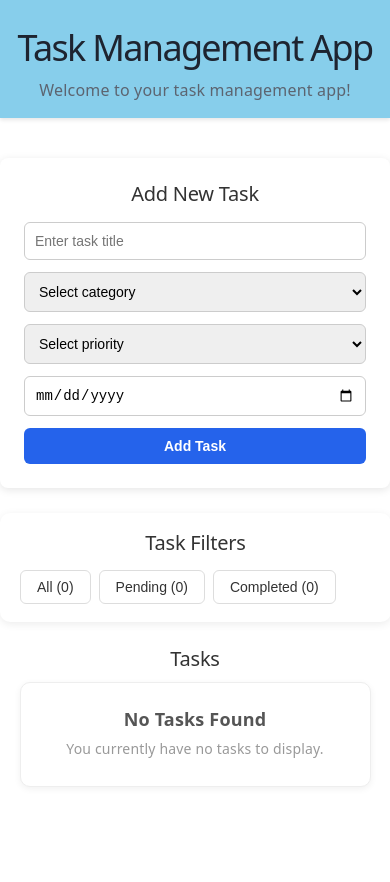
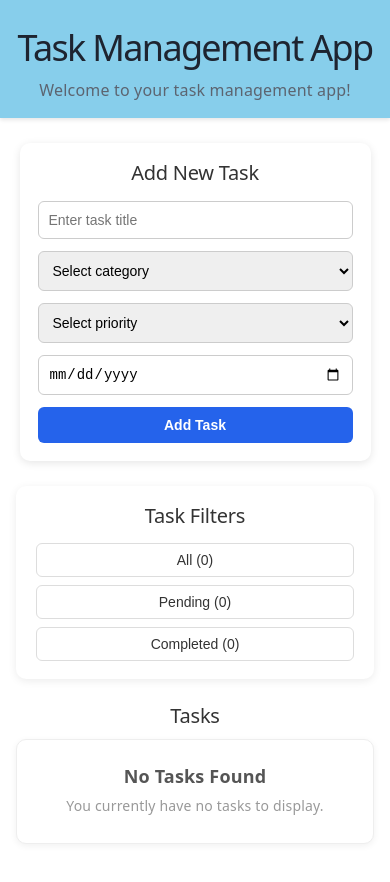
Before and after one commit to MalikYasir-coder/Lumovy-Technology-Solution-Work, a React (Vite) app in the folder React/Task App/: page / in a window 390 px wide. Before the commit the page ends 844 px from the top, so only its background shows below. Built offline with nearby package versions, Linux system fonts and the light colour scheme.

Commit message:
using UseEffect Hook

```diff
--- a/React/Task App/src/App.jsx
+++ b/React/Task App/src/App.jsx
@@ -1,15 +1,126 @@
+import { useState,useEffect} from 'react';
 import Header from './components/header';
 import NewTask from './components/NewTask';
+
 import './components/NewTask.css';
+import './components/header.css';
 
-import './components/header.css';
 function App() {
+
+  // Saare tasks
+  const [task, setTask] = useState([]);
+
+useEffect(() => {
+  const savedTasks = localStorage.getItem("tasks");
+
+  if (savedTasks) {
+    setTask(JSON.parse(savedTasks));
+  }
+}, []);
+
+useEffect(() => {
+  if (task.length > 0) {
+    localStorage.setItem("tasks", JSON.stringify(task));
+  }
+}, [task]);
+
+
+
+  // Add task form ki values
+  const [title, setTitle] = useState("");
+  const [category, setCategory] = useState("");
+  const [priority, setPriority] = useState("");
+  const [date, setDate] = useState("");
+
+  // Update ke liye
+  const [editingId, setEditingId] = useState(null);
+  const [editTitle, setEditTitle] = useState("");
+
+
+  // ADD TASK
+  const addTask = () => {
+
+    if (!title || !category || !priority || !date) {
+      alert("Please fill all the fields");
+      return;
+    }
+
+    const newTask = {
+      id: Date.now(),
+      title: title,
+      category: category,
+      priority: priority,
+      date: date,
+      status: "pending",
+    };
+
+    setTask([...task, newTask]);
+
+    // Form clear
+    setTitle("");
+    setCategory("");
+    setPriority("");
+    setDate("");
+  };
+
+
+  // UPDATE TASK
+  const updateTask = (id, attribute, newValue) => {
+
+    setTask(
+      task.map((item) =>
+        item.id === id
+          ? {
+              ...item,
+              [attribute]: newValue
+            }
+          : item
+      )
+    );
+
+  };
+const deleteTask = (id) => {
+  setTask(
+    task.filter((item) => item.id !== id)
+  );
+};
+
+
+
   return (
     <div>
+
       <Header />
 
-      <NewTask />
+      <NewTask
+        title={title}
+        setTitle={setTitle}
+
+        category={category}
+        setCategory={setCategory}
+
+        priority={priority}
+        setPriority={setPriority}
+
+        date={date}
+        setDate={setDate}
+
+        addTask={addTask}
+
+        tasks={task}
+
+        updateTask={updateTask}
+
+        editingId={editingId}
+        setEditingId={setEditingId}
+
+        editTitle={editTitle}
+        setEditTitle={setEditTitle}
+        deleteTask = {deleteTask}
+      />
+
     </div>
-  )
+  );
 }
-export default App;
+
+export default App
--- a/React/Task App/src/components/NewTask.css
+++ b/React/Task App/src/components/NewTask.css
@@ -1,10 +1,10 @@
-
 .app-container {
   font-family: Arial, sans-serif;
   background-color: #f0f2f5;
   min-height: 100vh;
 }
 
+/* Header */
 .app-header {
   background-color: #2563eb;
   color: white;
@@ -23,13 +23,17 @@
   opacity: 0.9;
 }
 
+
+/* Add Task Form */
 .task-form-card {
   background: white;
+  width: 90%;
   max-width: 500px;
   margin: 40px auto 0;
   padding: 24px;
-  border-radius: 8px;
+  border-radius: 10px;
   box-shadow: 0 2px 8px rgba(0, 0, 0, 0.1);
+  box-sizing: border-box;
 }
 
 .task-form-card h2 {
@@ -38,6 +42,8 @@
   color: #333;
 }
 
+
+/* Inputs */
 .form-input {
   width: 100%;
   padding: 10px;
@@ -46,7 +52,16 @@
   border-radius: 6px;
   font-size: 14px;
   box-sizing: border-box;
+  outline: none;
 }
+
+.form-input:focus {
+  border-color: #2563eb;
+  box-shadow: 0 0 0 2px rgba(37, 99, 235, 0.1);
+}
+
+
+/* Add Task Button */
 .submit-button {
   width: 100%;
   padding: 10px;
@@ -67,6 +82,8 @@
 .submit-button:active {
   background-color: #1e40af;
 }
+
+
 /* Task Filters */
 .filter-container {
   width: 90%;
@@ -76,6 +93,7 @@
   background: #ffffff;
   border-radius: 10px;
   box-shadow: 0 2px 8px rgba(0, 0, 0, 0.08);
+  box-sizing: border-box;
 }
 
 .filter-container h2 {
@@ -87,6 +105,7 @@
 .filter-buttons {
   display: flex;
   gap: 8px;
+  flex-wrap: wrap;
 }
 
 .filter-buttons button {
@@ -97,6 +116,7 @@
   color: #333;
   cursor: pointer;
   font-size: 14px;
+  transition: 0.2s ease;
 }
 
 .filter-buttons button:hover {
@@ -110,6 +130,7 @@
   width: 90%;
   max-width: 900px;
   margin: 0 auto;
+  padding-bottom: 40px;
 }
 
 .tasks-container h2 {
@@ -119,7 +140,7 @@
 }
 
 
-/* No Tasks Found */
+/* No Tasks */
 .no-tasks {
   background: #fff;
   padding: 25px 20px;
@@ -140,3 +161,132 @@
   font-size: 14px;
   color: #999;
 }
+
+
+/* Task Card */
+.task-list {
+  display: flex;
+  flex-direction: column;
+  gap: 15px;
+}
+
+.task-card {
+  background: white;
+  padding: 20px;
+  border-radius: 10px;
+  border: 1px solid #eee;
+  box-shadow: 0 2px 7px rgba(0, 0, 0, 0.06);
+}
+
+.task-card h3 {
+  margin: 0 0 12px;
+  color: #333;
+  font-size: 18px;
+}
+
+.task-card p {
+  margin: 6px 0;
+  color: #555;
+  font-size: 14px;
+}
+
+
+/* Update Button */
+.Update-button {
+  width: 100%;
+  padding: 10px;
+  margin-top: 12px;
+  background-color: #2563eb;
+  color: white;
+  border: none;
+  border-radius: 6px;
+  font-size: 14px;
+  font-weight: 600;
+  cursor: pointer;
+  transition: background-color 0.2s ease;
+}
+
+.Update-button:hover {
+  background-color: #1d4ed8;
+}
+
+.Update-button:active {
+  background-color: #1e40af;
+}
+
+
+/* Edit Box */
+.edit-box {
+  margin-top: 12px;
+}
+
+
+/* Save Button */
+.Save-button {
+  width: 100%;
+  padding: 10px;
+  margin-top: 4px;
+  background-color: #16a34a;
+  color: white;
+  border: none;
+  border-radius: 6px;
+  font-size: 14px;
+  font-weight: 600;
+  cursor: pointer;
+  transition: background-color 0.2s ease;
+}
+
+.Save-button:hover {
+  background-color: #15803d;
+}
+
+.Save-button:active {
+  background-color: #166534;
+}
+
+
+/* Mobile */
+@media (max-width: 600px) {
+
+  .app-header {
+    padding: 30px 15px;
+  }
+
+  .app-header h1 {
+    font-size: 24px;
+  }
+
+  .task-form-card {
+    margin-top: 25px;
+    padding: 18px;
+  }
+
+  .filter-container,
+  .tasks-container {
+    width: 92%;
+  }
+
+  .filter-buttons {
+    flex-direction: column;
+  }
+
+  .filter-buttons button {
+    width: 100%;
+  }
+}
+.Delete-button {
+  width: 100%;
+  padding: 10px;
+  margin-top: 8px;
+  background-color: #dc2626;
+  color: white;
+  border: none;
+  border-radius: 6px;
+  font-size: 14px;
+  font-weight: 600;
+  cursor: pointer;
+}
+
+.Delete-button:hover {
+  background-color: #b91c1c;
+}
--- a/React/Task App/src/components/NewTask.jsx
+++ b/React/Task App/src/components/NewTask.jsx
@@ -1,7 +1,25 @@
-function NewTask() {
+function NewTask({
+  title,
+  setTitle,
+  category,
+  setCategory,
+  priority,
+  setPriority,
+  date,
+  setDate,
+  addTask,
+  tasks,
+  updateTask,
+  editingId,
+  setEditingId,
+  editTitle,
+  setEditTitle,
+  deleteTask
+}) {
   return (
     <div className="task-container">
 
+      {/* ================= ADD NEW TASK ================= */}
       <div className="task-form-card">
         <h2>Add New Task</h2>
 
@@ -9,17 +27,33 @@ function NewTask() {
           type="text"
           placeholder="Enter task title"
           className="form-input"
+          value={title}
+          onChange={(e) => setTitle(e.target.value)}
         />
 
-        <select className="form-input" defaultValue="">
-          <option value="" disabled>Select category</option>
+        <select
+          className="form-input"
+          value={category}
+          onChange={(e) => setCategory(e.target.value)}
+        >
+          <option value="" disabled>
+            Select category
+          </option>
+
           <option value="work">Work</option>
           <option value="personal">Personal</option>
           <option value="study">Study</option>
         </select>
 
-        <select className="form-input" defaultValue="">
-          <option value="" disabled>Select priority</option>
+        <select
+          className="form-input"
+          value={priority}
+          onChange={(e) => setPriority(e.target.value)}
+        >
+          <option value="" disabled>
+            Select priority
+          </option>
+
           <option value="low">Low</option>
           <option value="medium">Medium</option>
           <option value="high">High</option>
@@ -28,32 +62,243 @@ function NewTask() {
         <input
           type="date"
           className="form-input"
+          value={date}
+          onChange={(e) => setDate(e.target.value)}
         />
 
-        <button className="submit-button">Add Task</button>
+        <button
+          className="submit-button"
+          onClick={addTask}
+        >
+          Add Task
+        </button>
       </div>
 
 
-      {/* Task Filters */}
+      {/* ================= TASK FILTERS ================= */}
       <div className="filter-container">
         <h2>Task Filters</h2>
 
         <div className="filter-buttons">
-          <button>All (0)</button>
-          <button>Pending (0)</button>
-          <button>Completed (0)</button>
+
+          <button>
+            All ({tasks.length})
+          </button>
+
+          <button>
+            Pending (
+            {
+              tasks.filter(
+                (task) => task.status === "pending"
+              ).length
+            }
+            )
+          </button>
+
+          <button>
+            Completed (
+            {
+              tasks.filter(
+                (task) => task.status === "completed"
+              ).length
+            }
+            )
+          </button>
+
         </div>
       </div>
 
 
-      {/* Tasks */}
+      {/* ================= TASKS ================= */}
       <div className="tasks-container">
+
         <h2>Tasks</h2>
 
-        <div className="no-tasks">
-          <h3>No Tasks Found</h3>
-          <p>You currently have no tasks to display.</p>
-        </div>
+        {tasks.length === 0 ? (
+
+          /* NO TASKS */
+          <div className="no-tasks">
+            <h3>No Tasks Found</h3>
+            <p>
+              You currently have no tasks to display.
+            </p>
+          </div>
+
+        ) : (
+
+          /* TASK LIST */
+          <div className="task-list">
+
+            {tasks.map((task) => (
+
+              <div
+                className="task-card"
+                key={task.id}
+              >
+
+                {/* ================= EDIT MODE ================= */}
+                {editingId === task.id ? (
+
+                  <>
+                    {/* Edit Title */}
+                    <input
+                      type="text"
+                      className="form-input"
+                      value={editTitle}
+                      onChange={(e) =>
+                        setEditTitle(e.target.value)
+                      }
+                    />
+
+
+                    {/* Edit Category */}
+                    <select
+                      className="form-input"
+                      value={task.category}
+                      onChange={(e) =>
+                        updateTask(
+                          task.id,
+                          "category",
+                          e.target.value
+                        )
+                      }
+                    >
+                      <option value="work">
+                        Work
+                      </option>
+
+                      <option value="personal">
+                        Personal
+                      </option>
+
+                      <option value="study">
+                        Study
+                      </option>
+                    </select>
+
+
+                    {/* Edit Priority */}
+                    <select
+                      className="form-input"
+                      value={task.priority}
+                      onChange={(e) =>
+                        updateTask(
+                          task.id,
+                          "priority",
+                          e.target.value
+                        )
+                      }
+                    >
+                      <option value="low">
+                        Low
+                      </option>
+
+                      <option value="medium">
+                        Medium
+                      </option>
+
+                      <option value="high">
+                        High
+                      </option>
+                    </select>
+
+
+                    {/* Edit Date */}
+                    <input
+                      type="date"
+                      className="form-input"
+                      value={task.date}
+                      onChange={(e) =>
+                        updateTask(
+                          task.id,
+                          "date",
+                          e.target.value
+                        )
+                      }
+                    />
+
+
+                    {/* Save */}
+                    <button
+                      className="Update-button"
+                      onClick={() => {
+
+                        updateTask(
+                          task.id,
+                          "title",
+                          editTitle
+                        );
+
+                        setEditingId(null);
+                        setEditTitle("");
+
+                      }}
+                    >
+                      Save
+                    </button>
+
+                  </>
+
+                ) : (
+
+                  /* ================= NORMAL MODE ================= */
+                  <>
+
+                    <h3>{task.title}</h3>
+
+                    <p>
+                      Category: {task.category}
+                    </p>
+
+                    <p>
+                      Priority: {task.priority}
+                    </p>
+
+                    <p>
+                      Date: {task.date}
+                    </p>
+
+                    <p>
+                      Status: {task.status}
+                    </p>
+
+
+                    {/* Update Button */}
+                    <button
+                      className="Update-button"
+                      onClick={() => {
+
+                        setEditingId(task.id);
+                        setEditTitle(task.title);
+
+                      }}
+                    >
+                      Update Task
+                    </button>
+
+
+                    {/* Delete Button */}
+                    <button
+                      className="Delete-button"
+                      onClick={() => {
+                        deleteTask(task.id);
+                      }}
+                    >
+                      Delete Task
+                    </button>
+
+                  </>
+
+                )}
+
+              </div>
+
+            ))}
+
+          </div>
+
+        )}
+
       </div>
 
     </div>
```
